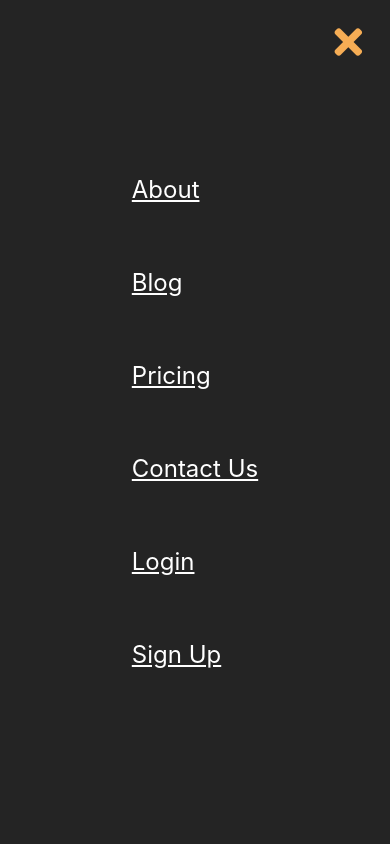
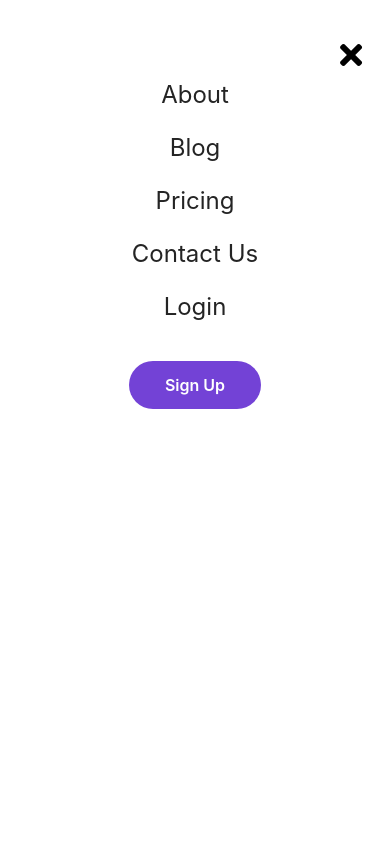
Before and after one commit to Dto1980/Treact-Final-Project, a plain HTML site: page index.html in a window 390 px wide. Both pictures are taken after a click on the button 308 px from the left and 62 px from the top of the page. Shown: the top 844 px of the page. Drawn offline with Linux system fonts and the light colour scheme.

Commit message:
burger function

```diff
--- a/index.html
+++ b/index.html
@@ -57,7 +57,7 @@
                             <a href="#" class="modal__link" onclick="closeModal()">Login</a>
                         </li>
                         <li class=" modal__list">
-                                <a href="#" class="modal__link" onclick="closeModal()">Sign Up</a>
+                                <a href="#" class="modal__link--primary" onclick="closeModal()">Sign Up</a>
                         </li>
                     </ul>
 
--- a/styles.css
+++ b/styles.css
@@ -106,13 +106,16 @@
   .nav__row {
       display: flex;
       justify-content: space-between;
+        align-items: center;
+        width: 100%;
+        max-width: 1280px;
+        padding: 16px;
   }
 
   .nav__logo {
       display: flex;
       align-items: center;
-      margin: 8px 0;
-      padding-bottom: 4px;
+     gap: 12px;
   }
 
   .img__logo {
@@ -121,13 +124,8 @@
   }
 
   .nav__logo--title {
-      display: flex;
-      align-items: center;
       font-size: 24px;
-      font-weight: 700;
-      margin-left: 12px;
-      padding-bottom: 2px;
-      letter-spacing: 0.6px;
+        font-weight: bold;
   }
 
   .nav__links {
@@ -190,20 +188,27 @@
       display: none;
   }
 
+  .modal__menu i {
+      color: #7342d6;
+  }
+
+
   .modal__backdrop {
-      position: absolute;
-      background-color: #242424;
+      position: fixed;
       top: 0;
       left: 0;
       right: 0;
       bottom: 0;
+      background-color: white;
       z-index: 100;
       display: flex;
-      justify-content: center;
-      align-items: center;
-      transition: all;
+      flex-direction: column;
+      justify-content: flex-start;
+      align-items: center;
       opacity: 0;
       visibility: hidden;
+      transition: all 0.3s ease;
+      padding-top: 80px;
   }
 
   .modal--open .modal__backdrop {
@@ -211,35 +216,61 @@
       opacity: 1;
   }
 
-  .modal--open {
-      max-height: 100vh;
-      overflow-y: hidden;
-  }
-
-  .modal__links {
-      display: flex;
-      flex-direction: column;
-      align-items: center;
-  }
-
-  .modal__list {
-      padding: 32px 0;
-      list-style-type: none;
-      text-decoration: none;
-  }
-
-  .modal__link {
-      font-size: 24px;
-      color: white;
-  }
 
   .modal__menu--close {
       position: absolute;
       right: 20px;
-      top: 10px;
+      top: 20px;
+      background: transparent;
+      border: none;
       padding: 8px;
-      color: white;
-  }
+      color: black;
+      cursor: pointer;
+  }
+
+  .modal__menu--close i {
+      color: black;
+      font-size: 32px;
+  }
+
+  .modal__backdrop ul {
+      list-style: none;
+      padding: 0;
+      margin: 0;
+      display: flex;
+      flex-direction: column;
+      align-items: center;
+      justify-content: center;
+      gap: 24px;
+      width: 100%;
+  }
+
+  .modal__list {
+      text-align: center;
+  }
+
+  .modal__link {
+      font-size: 24px;
+      color: #242424;
+      text-decoration: none;
+      text-align: center;
+  }
+
+
+  .modal__link--primary {
+      display: inline-block;
+      background-color: #7342d6;
+      color: white !important;
+      padding: 14px 36px;
+      border-radius: 50px;
+      font-weight: 600;
+      text-decoration: none;
+      text-align: center;
+      margin-top: 16px;
+  }
+
+
+
 
   /* Header */
 
@@ -274,6 +305,12 @@
       justify-content: flex-end;
       align-items: center;
       color: rgb(36, 62, 99);
+  }
+
+  .header__email input,
+.header__email button {
+  padding: 12px;
+  font-size: 16px;
 }
 
   .header__email--input {
@@ -1300,7 +1337,10 @@
 
       html,
       body {
-          flex-direction: column;
+          margin: 0;
+          padding: 0%;
+          flex-direction: column;
+          font-family: sans-serif;
       }
 
       h2 {
@@ -1330,12 +1370,15 @@
       }
 
       #header .header__email {
-          width: 100%;
-          max-width: 440px;
-          position: relative;
-          display: flex;
-          justify-content: flex-end;
-          align-items: center;
+          flex-direction: column !important;
+          align-items: stretch !important;
+      }
+
+      #header .header__email input,
+      #header .header__email button {
+          width: 100% ;
+          max-width: 440px ;
+          box-sizing: border-box;
       }
 
       .header__img--wrapper {
@@ -1365,6 +1408,7 @@
       body {
           flex-direction: column;
       }
+
       h2 {
           font-size: 32px;
       }
@@ -1386,30 +1430,62 @@
           flex-direction: column;
       }
 
-      header .container {
-          display: flex;
-          flex-direction: column;
-          align-items: center;
-
-      }
+      #header .container {
+          display: flex;
+          flex-direction: column;
+          justify-content: center;
+          align-items: center;
+      }
+
+      .header__description,
+      .header__img--wrapper {
+          width: 100%;
+          max-width: 512px;
+          margin: 0 auto;
+      }
+
+      .header__description {
+          text-align: center;
+          display: flex;
+          flex-direction: column;
+          align-items: center;
+      }
+
+      #header .header__email {
+          width: 100%;
+          max-width: 440px;
+          display: flex !important;
+          flex-direction: row !important;
+          justify-content: flex-end !important;
+          align-items: center !important;
+          gap: 12px;
+          position: relative;
+      }
+
+      #header .header__email input,
+      #header .header__email button {
+          width: auto !important;
+          max-width: none !important;
+          box-sizing: border-box;
+      }
+
+      .header__img--wrapper {
+          width: 100%;
+          margin-top: 48px;
+      }
+
+      .header__customers {
+          padding-right: 0px;
+          text-align: center;
+      }
+
 
       header .row {
           flex-direction: column;
           text-align: center;
       }
 
-      .header__description {
-          width: 100%;
-          display: flex;
-          flex-direction: column;
-          align-items: center;
-      }
-
-      .header__email {
-          flex-direction: column;
-          align-items: center;
-          height: auto;
-      }
+
 
       .header__email--btn {
           width: 100%;
@@ -1445,6 +1521,7 @@
           text-align: center;
           flex-wrap: wrap;
       }
+
       .features {
           flex-direction: column;
           align-items: center;
@@ -1456,7 +1533,8 @@
       }
 
       #quality .row,
-          #values .row, #steps .row {
+      #values .row,
+      #steps .row {
           display: flex;
           flex-direction: column;
       }
```
Lines whose indentation alone changed are shown as unchanged.
